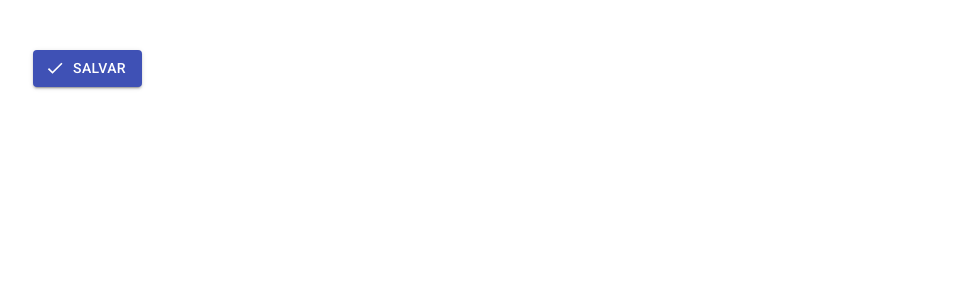
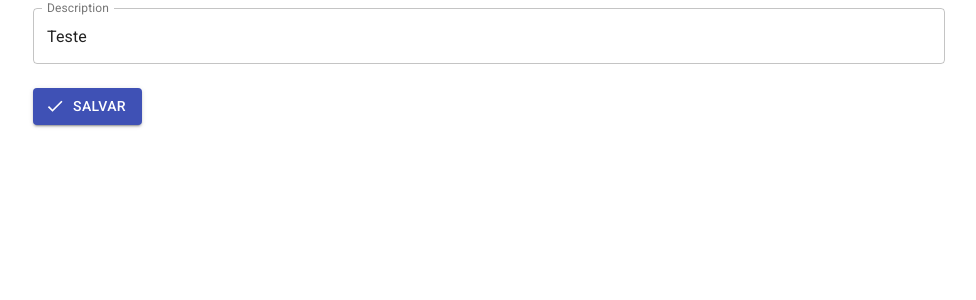
Before and after one commit to ferreiravinicius/merreis, a React (Create React App) app in the folder frontend-merreis/: page / in a window 1280 px wide. Shown: the top 300 px of the page, without its empty margins (151-1127 px from the left). Built offline with nearby package versions, Linux system fonts and the light colour scheme.

Commit message:
abstraction for input text finished

```diff
--- a/frontend-merreis/src/commons/utils.ts
+++ b/frontend-merreis/src/commons/utils.ts
@@ -30,3 +30,7 @@ export const handleSelectChange = <T>({
   const treatedValue = value;
   setter((actual: T) => ({ ...actual, [state]: treatedValue }));
 };
+
+export const call = <T>(fn: Function | undefined, ...params: any): T | void => {
+  if (fn) return fn(...params);
+};
--- a/frontend-merreis/src/components/forms/UInput.tsx
+++ b/frontend-merreis/src/components/forms/UInput.tsx
@@ -1,43 +1,49 @@
 import { TextFieldProps } from "@material-ui/core";
 import FormControl from "@material-ui/core/FormControl";
 import TextField from "@material-ui/core/TextField";
-import { FieldInputProps, useField } from "formik";
-import React from "react";
+import React, { useCallback } from "react";
+import { call } from "../../commons/utils";
+
+interface SetterProps {
+  action: React.Dispatch<React.SetStateAction<any>>;
+  name?: string;
+}
 interface Props {
-  name: string;
+  setter?: SetterProps;
 }
 
-type UInputProps<T> = Exclude<TextFieldProps, FieldInputProps<T>> & Props;
+type UInputProps = TextFieldProps & Props;
 
-function UInput<T>({
-  name,
-  error,
+type AliasEvent = React.ChangeEvent<HTMLTextAreaElement | HTMLInputElement>;
+
+const UInput: React.FC<UInputProps> = ({
+  onChange,
   variant,
-  helperText,
+  setter,
   ...props
-}: UInputProps<T>): JSX.Element {
-  const [field, { error: validationError }] = useField<T>(name);
+}: UInputProps) => {
 
-  const existsValidationError: boolean = !!validationError;
-  const existsError: boolean = error || existsValidationError;
+  const handleState = useCallback((value: any) => {
+    if (setter) {
+      const { action, name } = setter;
+      if (name) {
+        action((actual: any) => ({ ...actual, [name]: value }));
+      } else {
+        action(value);
+      }
+    }
+  }, [setter]);
 
-  const extractMessage = (): any => {
-    if (error && !!helperText) return helperText;
-    if (existsValidationError) return validationError;
-    return helperText;
+  const handleChange = (event: AliasEvent) => {
+    call(handleState, event.target.value);
+    call(onChange, event);
   };
 
   return (
     <FormControl fullWidth>
-      <TextField
-        variant="outlined"
-        error={existsError}
-        helperText={extractMessage()}
-        {...field}
-        {...props}
-      />
+      <TextField variant="outlined" onChange={handleChange} {...props} />
     </FormControl>
   );
-}
+};
 
 export default UInput;
--- a/frontend-merreis/src/pages/expenses/RegisterExpense.tsx
+++ b/frontend-merreis/src/pages/expenses/RegisterExpense.tsx
@@ -1,4 +1,4 @@
-import { Container, Grid } from "@material-ui/core";
+import { Container, Grid, TextField } from "@material-ui/core";
 import React, { useState } from "react";
 import { handleInputChange, handleSelectChange } from "../../commons/utils";
 import UInput from "../../components/forms/UInput";
@@ -7,19 +7,18 @@ import { Group } from "../../types/models";
 import UButton from "../../components/UButton";
 import CheckOutlined from "@material-ui/icons/CheckOutlined";
 import * as Yup from "yup";
+import { Autocomplete, RenderInputParams } from "@material-ui/lab";
 
 export interface Props {}
 
 interface FormValues {
-  value: string;
   group: Group | null;
   description: string;
 }
 
 const initialValues: FormValues = {
-  value: "",
   group: null,
-  description: "",
+  description: "Teste",
 };
 
 const FormSchema = Yup.object().shape({
@@ -56,9 +55,29 @@ const RegisterExpense: React.FunctionComponent<Props> = () => {
             value={expense.description}
             onChange={handleInputChange({ setter: setExpense })}
           /> */}
+
+          <UInput
+            label="Description"
+            value={expense.description}
+            setter={{ action: setExpense, name: "description" }}
+          />
         </Grid>
 
         <Grid item xs={12}>
+
+          {/* <Autocomplete
+            value={expense.group}
+            options={groups}
+            getOptionLabel={(option: Group) => option.name}
+            renderInput={(params: RenderInputParams) => (
+              <TextField {...params} />
+            )}
+            onChange={handleSelectChange({
+              setter: setExpense,
+              state: "group",
+            })}
+          /> */}
+
           {/* <UInput
             name="value"
             label="Value"
@@ -68,7 +87,7 @@ const RegisterExpense: React.FunctionComponent<Props> = () => {
         </Grid>
 
         <Grid item xs={12}>
-          <USelect
+          {/* <USelect
             name="group"
             label="Group"
             value={expense.group}
@@ -78,7 +97,7 @@ const RegisterExpense: React.FunctionComponent<Props> = () => {
               setter: setExpense,
               state: "group",
             })}
-          />
+          /> */}
         </Grid>
 
         <Grid item xs={12}>
@@ -86,7 +105,7 @@ const RegisterExpense: React.FunctionComponent<Props> = () => {
             color="primary"
             variant="contained"
             startIcon={<CheckOutlined />}
-            onClick={handleSubmit}
+            onClick={() => console.log(expense)}
           >
             Salvar
           </UButton>
@@ -96,6 +115,10 @@ const RegisterExpense: React.FunctionComponent<Props> = () => {
   );
 };
 
-const groups: Group[] = [{ id: 1, name: "Lazer" }];
+const groups: Group[] = [
+  { id: 1, name: "Lazer" },
+  { id: 2, name: "Tanto" },
+  { id: 3, name: "Faz" },
+];
 
 export default RegisterExpense;
```
